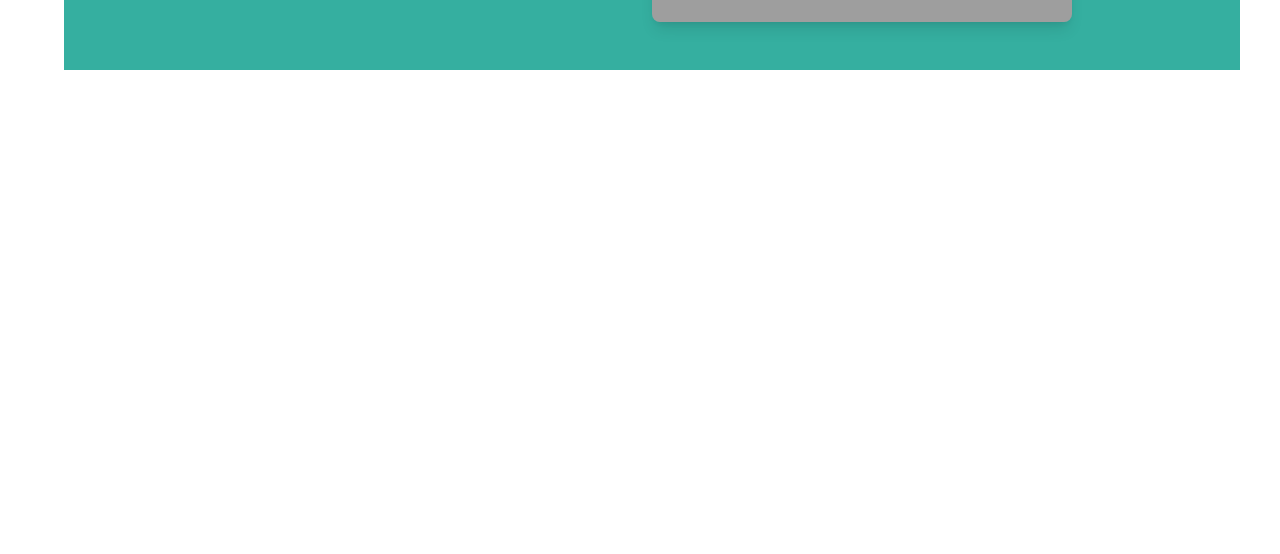
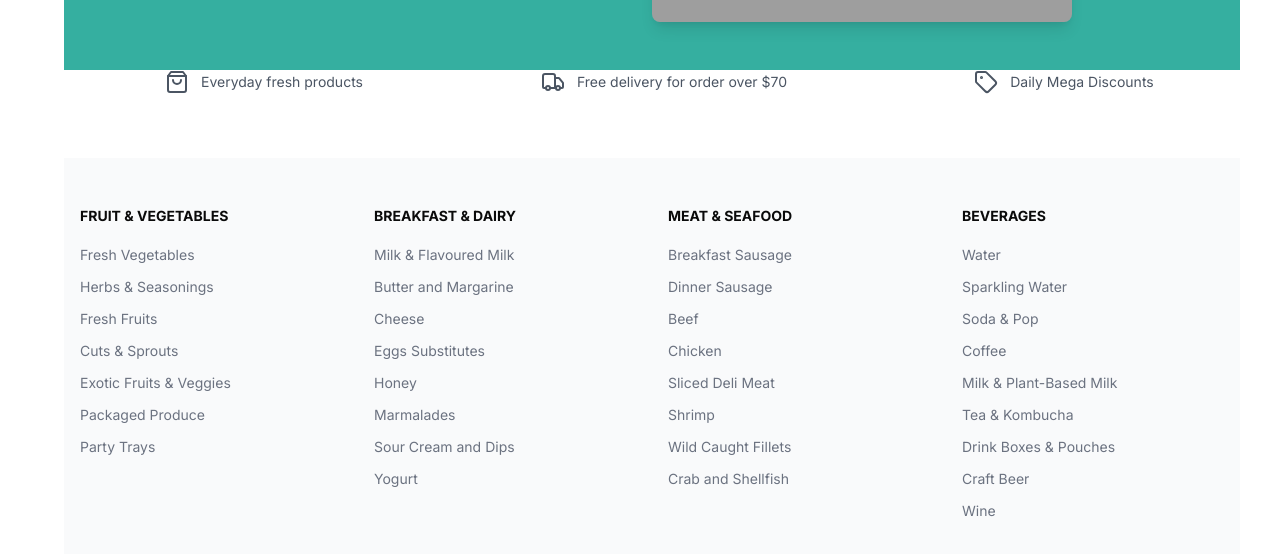
Before and after one commit to Shampa-Aklima/grocery-app, a Next.js app: page / in a window 1280 px wide. Shown: the part 3140-3694 px from the top of the page. Before the commit the page ends 3210 px from the top, so only its background shows below. Built offline with nearby package versions, Linux system fonts and the light colour scheme; grey boxes are pictures that could not be loaded; a web font is replaced by a local one.

Commit message:
footer added

```diff
--- a/src/app/page.tsx
+++ b/src/app/page.tsx
@@ -11,6 +11,8 @@ import TrendingSearch from "@/components/TrendingSearch";
 import GroceryCategoriesGrid from "@/components/GroceryCategoriesGrid";
 import Newsletter from "@/components/Newsletter";
 import DownloadApp from "@/components/DownloadApp";
+import Footer from "@/components/Footer";
+import FeatureSection from "@/components/FeatureSection";
 
 const HomePage = () => {
   return (
@@ -33,6 +35,8 @@ const HomePage = () => {
         </div>
       </div>
       <Newsletter />
+      <FeatureSection />
+      <Footer />
     </div>
   );
 };
--- /dev/null
+++ b/src/components/FeatureSection.tsx
@@ -0,0 +1,34 @@
+import { ShoppingBag, Truck, Tag } from "lucide-react"
+
+const features = [
+  {
+    icon: ShoppingBag,
+    text: "Everyday fresh products",
+  },
+  {
+    icon: Truck,
+    text: "Free delivery for order over $70",
+  },
+  {
+    icon: Tag,
+    text: "Daily Mega Discounts",
+  },
+]
+const FeatureSection=() =>{
+    return (
+
+
+        <div className="container mx-auto px-4 mb-16">
+     <div className="grid grid-cols-1 md:grid-cols-3 gap-8">
+       {features.map((feature, index) => (
+         <div key={index} className="flex items-center justify-center space-x-3">
+           <feature.icon className="w-6 h-6 text-gray-600" />
+           <span className="text-gray-600 text-sm">{feature.text}</span>
+         </div>
+       ))}
+
+</div>
+</div>
+  )
+}
+export default FeatureSection;
--- a/src/components/Footer.tsx
+++ b/src/components/Footer.tsx
@@ -0,0 +1,82 @@
+const categories = [
+  {
+    title: "FRUIT & VEGETABLES",
+    items: [
+      "Fresh Vegetables",
+      "Herbs & Seasonings",
+      "Fresh Fruits",
+      "Cuts & Sprouts",
+      "Exotic Fruits & Veggies",
+      "Packaged Produce",
+      "Party Trays",
+    ],
+  },
+  {
+    title: "BREAKFAST & DAIRY",
+    items: [
+      "Milk & Flavoured Milk",
+      "Butter and Margarine",
+      "Cheese",
+      "Eggs Substitutes",
+      "Honey",
+      "Marmalades",
+      "Sour Cream and Dips",
+      "Yogurt",
+    ],
+  },
+  {
+    title: "MEAT & SEAFOOD",
+    items: [
+      "Breakfast Sausage",
+      "Dinner Sausage",
+      "Beef",
+      "Chicken",
+      "Sliced Deli Meat",
+      "Shrimp",
+      "Wild Caught Fillets",
+      "Crab and Shellfish",
+    ],
+  },
+  {
+    title: "BEVERAGES",
+    items: [
+      "Water",
+      "Sparkling Water",
+      "Soda & Pop",
+      "Coffee",
+      "Milk & Plant-Based Milk",
+      "Tea & Kombucha",
+      "Drink Boxes & Pouches",
+      "Craft Beer",
+      "Wine",
+    ],
+  },
+];
+
+export default function Footer() {
+  return (
+    <footer className="bg-gray-50 py-12">
+      <div className="container mx-auto px-4">
+        <div className="grid grid-cols-1 md:grid-cols-2 lg:grid-cols-4 gap-8">
+          {categories.map((category, index) => (
+            <div key={index}>
+              <h3 className="font-bold text-sm mb-4">{category.title}</h3>
+              <ul className="space-y-2">
+                {category.items.map((item, itemIndex) => (
+                  <li key={itemIndex}>
+                    <a
+                      href="#"
+                      className="text-gray-500 hover:text-gray-700 text-sm"
+                    >
+                      {item}
+                    </a>
+                  </li>
+                ))}
+              </ul>
+            </div>
+          ))}
+        </div>
+      </div>
+    </footer>
+  );
+}
```
